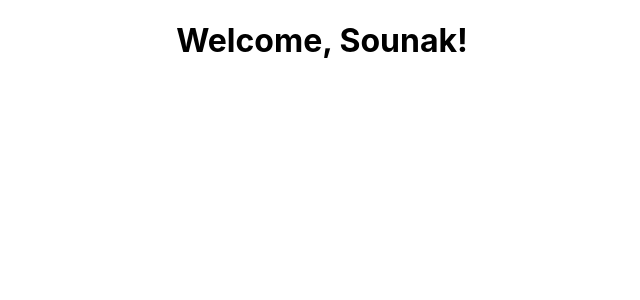
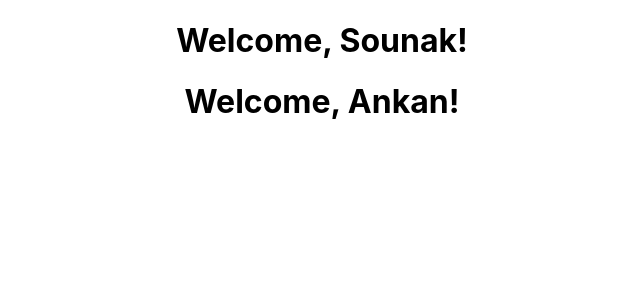
Before and after one commit to sounak999/React-Basics-Repository, a React (Create React App) app: page / in a window 1280 px wide. Shown: the top 300 px of the page, without its empty margins (318-958 px from the left). Built offline with nearby package versions, Linux system fonts and the light colour scheme.

Commit message:
0.1 => functional component with arrow function and props

```diff
--- a/src/App.js
+++ b/src/App.js
@@ -5,7 +5,8 @@ import Welcome from './component/Welcome';
 function App() {
   return (
     <div className="App">
-		<Welcome />
+		<Welcome name="Sounak"/>
+		<Welcome name="Ankan"/>
     </div>
   );
 }
--- a/src/component/Welcome.js
+++ b/src/component/Welcome.js
@@ -1,5 +1,5 @@
-function Welcome() {
-    return <h1>Welcome, Sounak!</h1>
+const Welcome = (props) => {
+    return <h1>Welcome, {props.name}!</h1>
 }
 
 export default Welcome;
```
